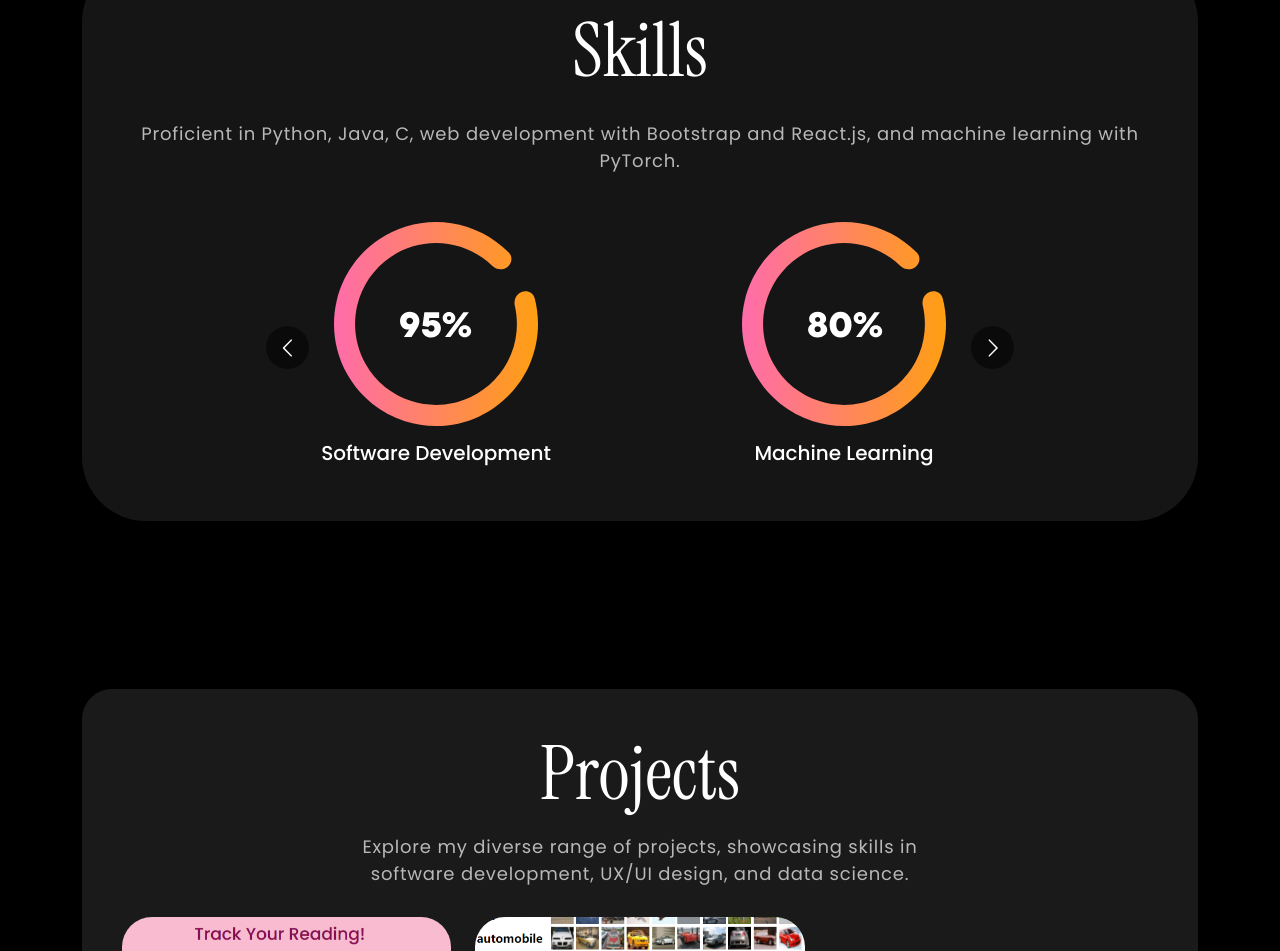
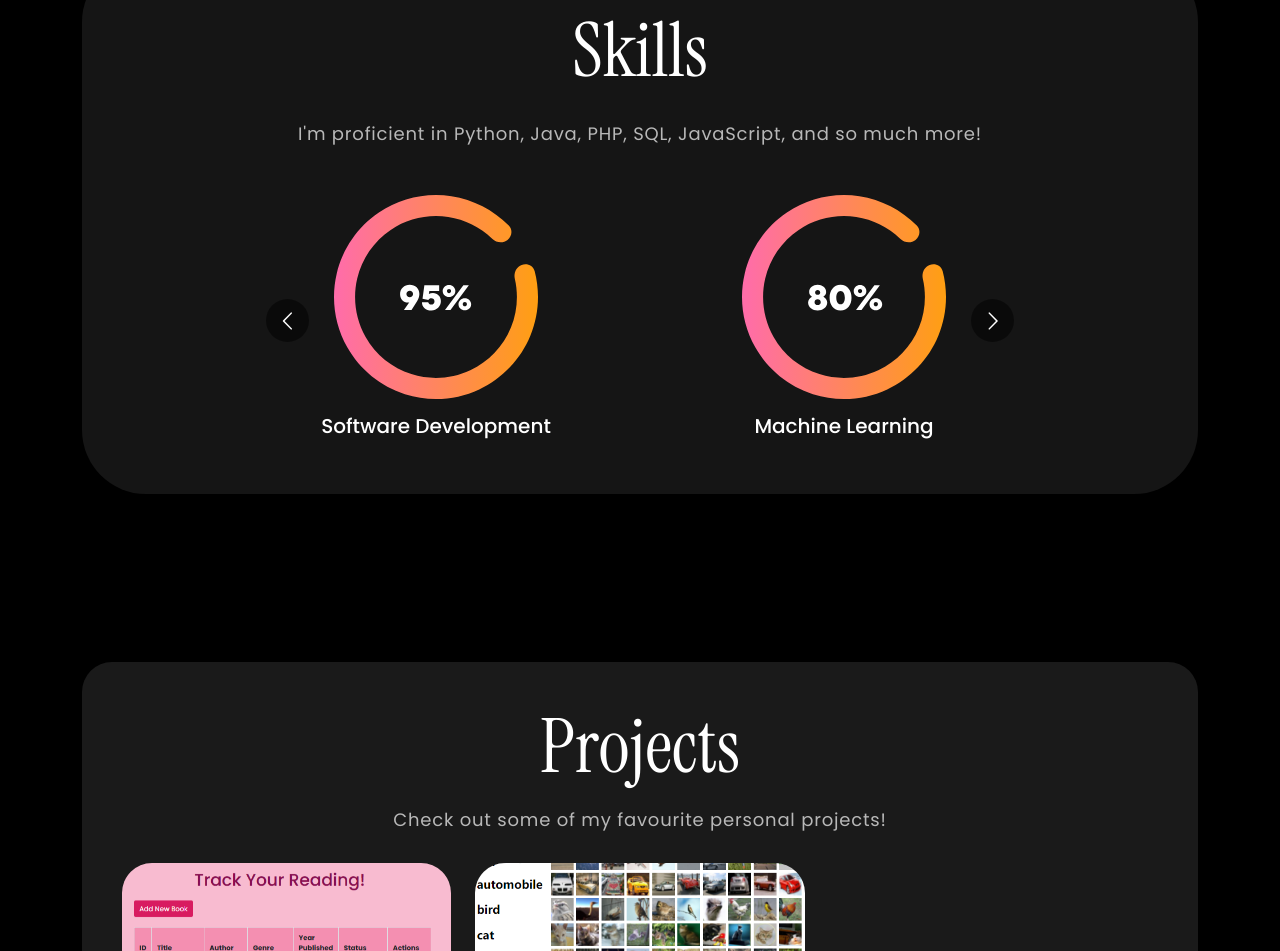
Before and after one commit to trinadas0/personal-website, a React (Create React App) app: page / in a window 1280 px wide. Shown: the part 841-1792 px from the top of the page. Built offline with nearby package versions, Linux system fonts and the light colour scheme.

Commit message:
updated some text

```diff
--- a/src/components/Banner.js
+++ b/src/components/Banner.js
@@ -11,7 +11,7 @@ export const Banner = () => {
   const [text, setText] = useState('');
   const [delta, setDelta] = useState(300 - Math.random() * 100);
   const [index, setIndex] = useState(1);
-  const toRotate = [ "software developer", "web designer", "UI/UX designer" ];
+  const toRotate = [ "software developer", "AI enthusiast", "UX designer", "cat mom" ];
   const period = 2000;
 
   useEffect(() => {
--- a/src/components/Projects.js
+++ b/src/components/Projects.js
@@ -13,7 +13,7 @@ export const Projects = () => {
   const projects = [
     {
       title: "Book Tracker with PHP and SQL",
-      description: "A simple Book Tracker application built with PHP and MySQL.",
+      description: "A Book Tracker application with integrated database functionality.",
       imgUrl: projImg2,
       link: "https://github.com/trinadas0/book-tracker",
     },
@@ -40,7 +40,7 @@ export const Projects = () => {
                   <div className={isVisibleOnce ? "custom-fade-in" : "hidden"}>
                     <div className="projects-bg">
                       <h2>Projects</h2>
-                      <p>Explore my diverse range of projects, showcasing skills in software development, UX/UI design, and data science.</p>
+                      <p>Check out some of my favourite personal projects!</p>
                       <Row>
                         {projects.map((project, index) => {
                           return (
--- a/src/components/Skills.js
+++ b/src/components/Skills.js
@@ -43,7 +43,7 @@ export const Skills = () => {
                   <div className={isVisibleOnce ? "custom-fade-in" : "hidden"}>
                     <div className="skill-bx wow zoomIn p-5">
                       <h2 className="mb-4">Skills</h2>
-                      <p className="mb-5">Proficient in Python, Java, C, web development with Bootstrap and React.js, and machine learning with PyTorch.</p>
+                      <p className="mb-5">I'm proficient in Python, Java, PHP, SQL, JavaScript, and so much more!</p>
                       <Carousel responsive={responsive} infinite={true} className="owl-carousel owl-theme skill-slider">
                         <div className="item">
                           <img src={meter1} alt="Image" />
```
